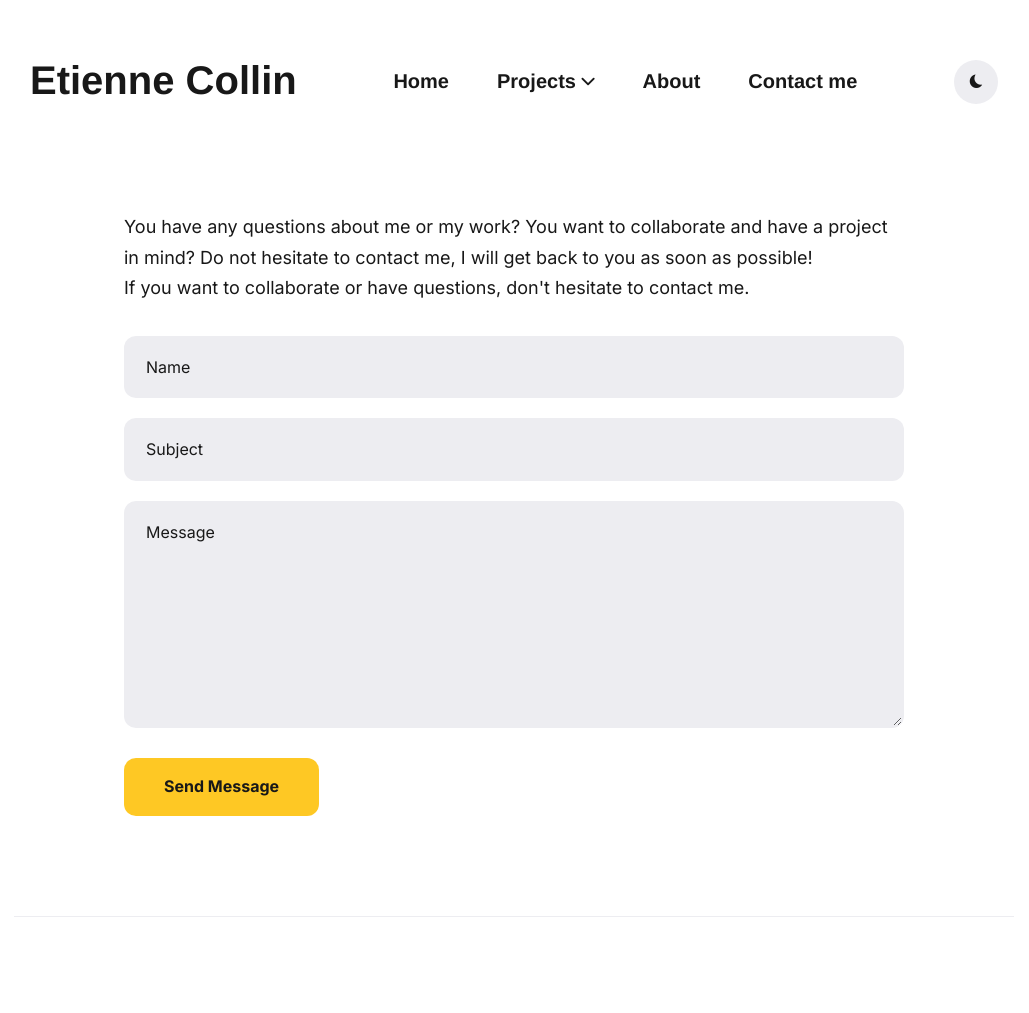
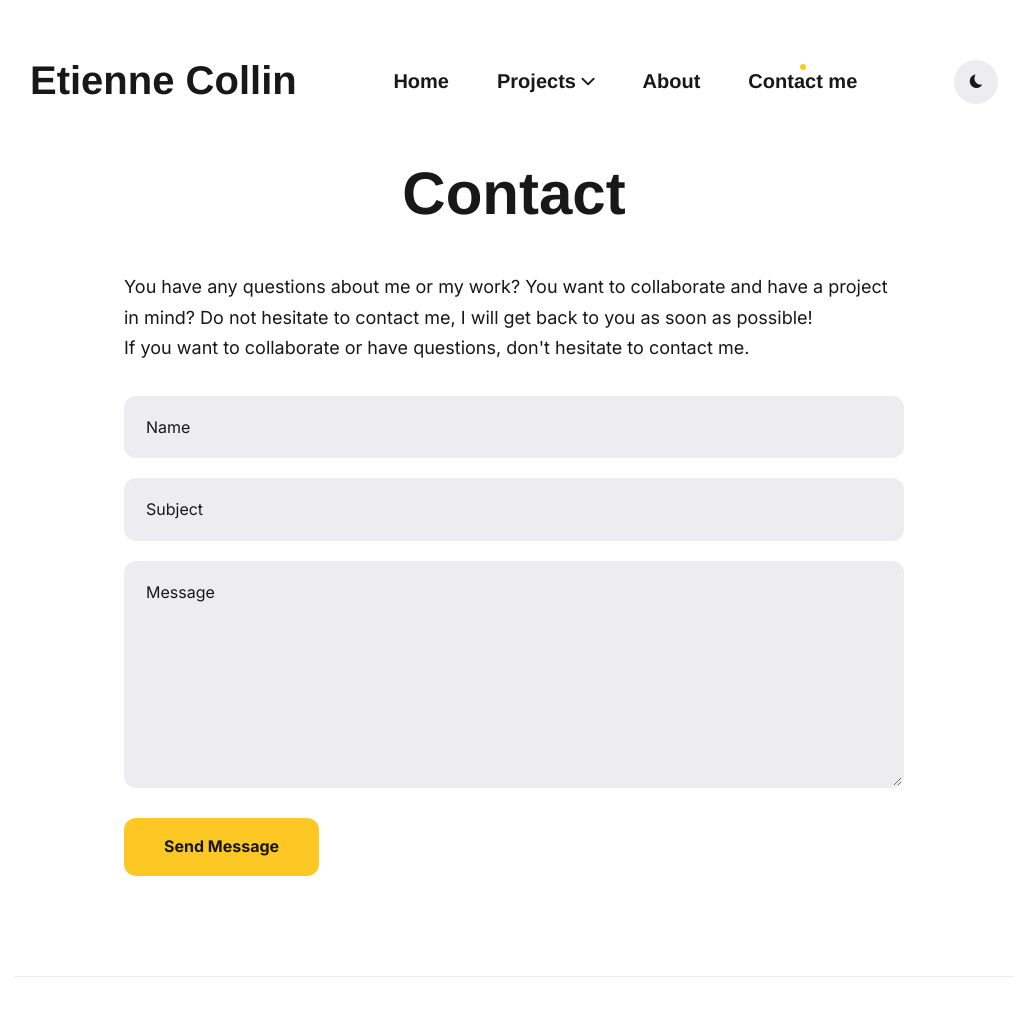
Before and after one commit to etiennecollin/etiennecollin.github.io, a Jekyll site: the page built from _pages/contact.html, in a window 1280 px wide, cut to the strip 0-1013 px from the top of the page. Shown: the whole strip, without its empty margins (126-1155 px from the left). Built offline with Jekyll 4.4.1, drawn with Linux system fonts in a browser that asks for light colours; nearby versions of some CDN libraries; some web fonts are replaced.

Commit message:
Trying to fix contact link in header

```diff
--- a/_config.yml
+++ b/_config.yml
@@ -2,7 +2,7 @@
 #-------------------------------
 # General Site Settings
 # baseurl: "" # Comment-out if website lives at "example.com". Else, the subpath of your site, e.g. /blog
-url: "https://etiennecollin.com/" # the base hostname & protocol for your site, e.g. http://example.com
+url: "https://etiennecollin.com" # the base hostname & protocol for your site, e.g. http://example.com
 
 #-------------------------------
 # Build Settings
--- a/_pages/contact.html
+++ b/_pages/contact.html
@@ -2,7 +2,7 @@
 layout: page
 title: Contact
 permalink: /contact/
-<!-- image: '/images/100.jpg' -->
+image:
 ---
 
 You have any questions about me or my work?
```
Also changed, not shown: _pages/about.md (+1 -1 lines).
